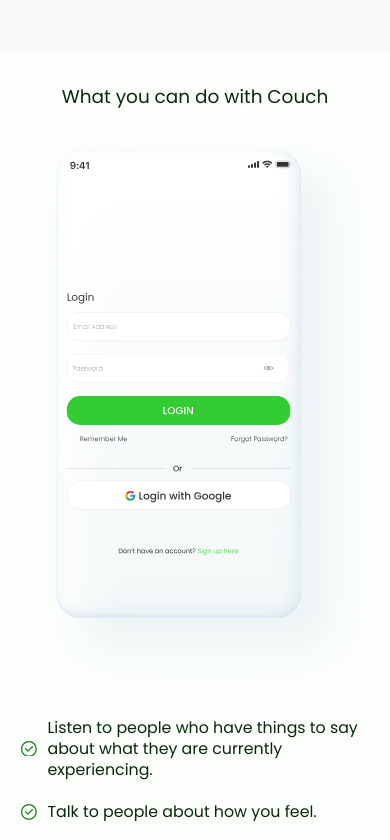
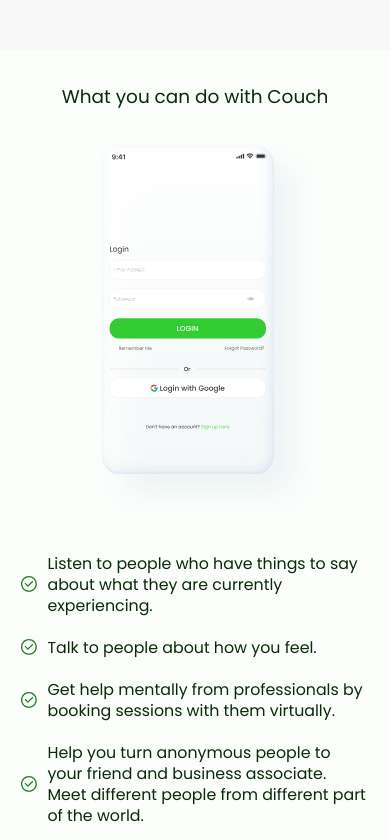
Before and after one commit to MeetCouch/meetcouch.github.io, a plain HTML site: page index.html in a window 390 px wide. Shown: the part 760-1600 px from the top of the page. Drawn offline with Linux system fonts and the light colour scheme.

Commit message:
hotfix mockup image display on mobile

```diff
--- a/index.html
+++ b/index.html
@@ -230,7 +230,7 @@
                     </p>
                     <div class="flex-container info-div">
                         <div class="info-left">
-                            <svg class="mock-up-img" viewBox="0 0 495 841" fill="none" xmlns="http://www.w3.org/2000/svg">
+                            <svg class="mock-up-img" viewBox="0 0 495 841" fill="none" xmlns="http://www.w3.org/2000/svg" preserveAspectRatio="none">
                                 <g filter="url(#filter0_f)">
                                 <rect x="60" y="60.3115" width="375" height="720" rx="40" fill="#B9CDDE" fill-opacity="0.2"/>
                                 </g>
--- a/style.css
+++ b/style.css
@@ -423,7 +423,7 @@
 
     .mock-up-img {
         height: auto;
-        width: 100%;
+        width: 70%;
     }
 
     .social-icon {
```
